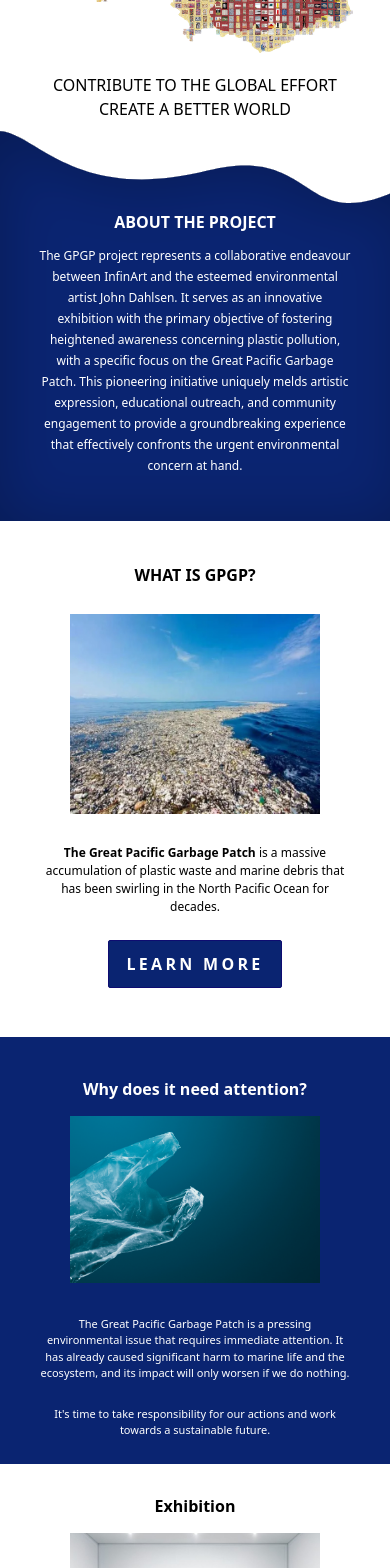
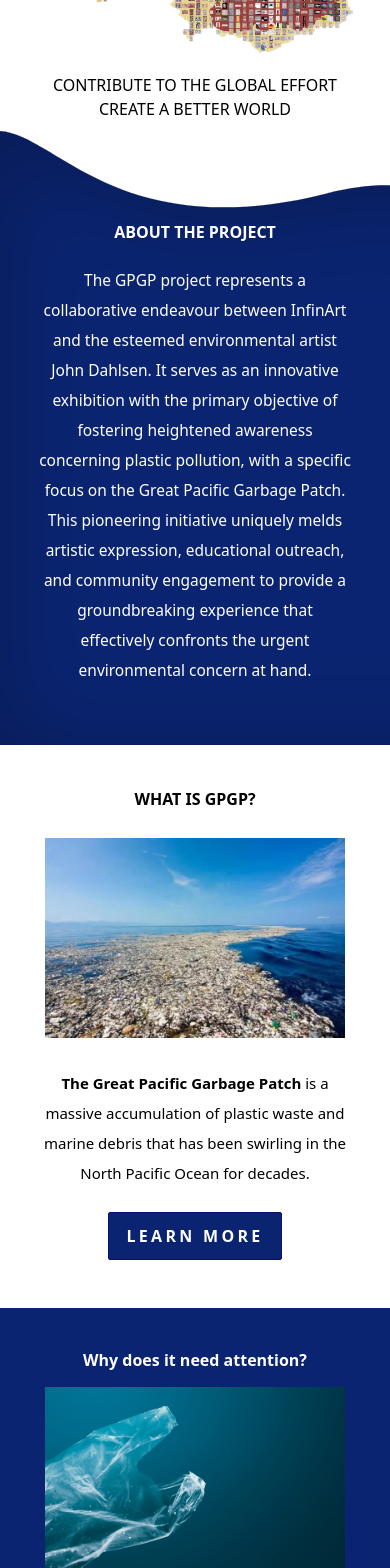
Before and after one commit to Risidio/gpgp, a React (Create React App) app: page /project in a window 390 px wide. Shown: the part 360-1928 px from the top of the page. Built offline with nearby package versions, Linux system fonts and the light colour scheme.

Commit message:
Improve the project's page responsiveness

```diff
--- a/src/components/challenge/Section3.tsx
+++ b/src/components/challenge/Section3.tsx
@@ -10,7 +10,7 @@ const Section3 = () => {
           </h1>
         </div>
         <div className="grid md:grid-cols-2 md:border-y-[1px] md:border-gpgp-blue">
-          <div className="order-2">
+          <div className="order-2 md:order-1">
             <div className="flex flex-col items-center gap-y-[20px] mt-[35px] mx-[23px] md:mt-[80px] justify-center md:ml-[64px] md:mr-[87px]">
               <p className="text-center md:text-left text-[#050B1D] font-be-vietnam text-[15px] md:text-base leading-[200%] tracking-[-0.32px]">
                 The progress achieved in addressing the issue of plastic
@@ -27,7 +27,7 @@ const Section3 = () => {
               </p>
             </div>
           </div>
-          <div className="w-full h-[200px] md:h-[602px] order-1 bg-[length:100%_100%] bg-flat-lay-composition md:bg-none md:border-y-[0px] border-gpgp-blue">
+          <div className="w-full h-[200px] md:h-[602px] order-1 md:order-2 bg-[length:100%_100%] bg-flat-lay-composition md:bg-none md:border-y-[0px] border-gpgp-blue">
             <img
               src={FlatLayComposition}
               className="hidden md:block w-full h-[100%] md:w-[740px] md:h-[100%]"
--- a/src/components/project/Abouts.tsx
+++ b/src/components/project/Abouts.tsx
@@ -4,21 +4,24 @@ import MyLink from "../base/MyLink";
 const About = () => {
   return (
     <>
-      <div className="h-[390px] w-[100%] mt-[10px] bg-project-page-mobile-wave md:bg-project-page-wave bg-no-repeat bg-cover md:h-[1208.5px] md:pt-[395px]">
-        <div className="flex flex-col items-center text-white">
-          <h1 className="mt-[80px] md:mt-[30px] text-[16px] uppercase md:text-[40px] font-[600] leading-[23.38px] md:leading-[48px]">
+      <div className="w-[100%] mt-[10px] bg-project-page-mobile-wave md:bg-project-page-wave bg-no-repeat bg-cover md:pt-[395px] md:pb-[82.5px]">
+        <div className="flex flex-col items-center text-white pb-[60px]">
+          <h1 className="mt-[90px] md:mt-[30px] text-[16px] uppercase md:text-[40px] font-[600] leading-[23.38px] md:leading-[48px]">
             About the Project
           </h1>
-          <p className="mt-[10px] md:mt-[25px] text-[12px] text-center md:text-[17px] leading-[21px] md:leading-[32px] font-[400] sm:text-[1rem] sm:w-[50%] w-[80%]">
-            The GPGP project represents a collaborative endeavour between
-            InfinArt and the esteemed environmental artist John Dahlsen. It
-            serves as an innovative exhibition with the primary objective of
-            fostering heightened awareness concerning plastic pollution, with a
-            specific focus on the Great Pacific Garbage Patch. This pioneering
-            initiative uniquely melds artistic expression, educational outreach,
-            and community engagement to provide a groundbreaking experience that
-            effectively confronts the urgent environmental concern at hand.
-          </p>
+          <div className="mt-[20px] text-center md:mt-[25px] md:w-[80%] px-[39px] md:px-[250px]">
+            <p className="text-[15.5px] md:text-[16px] leading-[30px] md:leading-[32px] font-[400]">
+              The GPGP project represents a collaborative endeavour between
+              InfinArt and the esteemed environmental artist John Dahlsen. It
+              serves as an innovative exhibition with the primary objective of
+              fostering heightened awareness concerning plastic pollution, with
+              a specific focus on the Great Pacific Garbage Patch. This
+              pioneering initiative uniquely melds artistic expression,
+              educational outreach, and community engagement to provide a
+              groundbreaking experience that effectively confronts the urgent
+              environmental concern at hand.
+            </p>
+          </div>
         </div>
 
         <div className="hidden md:block mt-[40px]">
--- a/src/components/project/Attention.tsx
+++ b/src/components/project/Attention.tsx
@@ -8,28 +8,32 @@ const Attention = () => {
           Why does it need attention?
         </h1>
         <div className="w-[100%] grid md:grid-cols-2 mt-[15px] md:mt-[70px] md:border-y-[1px] md:border-black">
-          <div className="order-1 h-[200px] w-[250px] mx-auto md:mx-0 md:w-[100%] md:h-[100%]">
-            <img className="w-[100%] max-h-[100%]" src={SaveOceanCampaignImage} alt={"Save the ocean campaign"}/>
+          <div className="h-[200px] md:w-[100%] mx-auto md:mx-0 md:h-[100%] order-1 md:mb-0">
+            <img
+              className="w-[100%] h-[100%]"
+              src={SaveOceanCampaignImage}
+              alt={"The Challenge"}
+            />
           </div>
-          <div className="w-[100%] order-2 md:order-1 md:py-[60px] px-[40px] md:px-[80px] flex flex-col gap-y-6">
-            <p className="text-white md:text-[black] text-center md:text-left text-[11px] md:text-[16px]">
+
+          <div className="w-[100%] order-2 md:order-1 mt-[26px] md:mt-[60px] md:pt-[0px] md:py-[60px] px-[40px] md:px-[80px] flex flex-col gap-y-6">
+            <p className="text-white md:text-[black] text-center md:text-left text-[15px] leading-[30px] md:leading-[32px] md:text-[16px]">
               The Great Pacific Garbage Patch is a pressing environmental issue
               that requires immediate attention. It has already caused
               significant harm to marine life and the ecosystem, and its impact
               will only worsen if we do nothing.
             </p>
-            <p className="hidden md:block text-justified">
+            <p className="hidden md:block text-center md:text-left text-[15px] leading-[30px] md:leading-[32px] md:text-[16px]">
               The research conducted by oceanographers and ecologists suggests
               that a significant proportion of the marine debris, approximately
               70%, sinks to the ocean's bottom.{" "}
               <b>This makes the case of the GPGP even more alarming</b>.
             </p>
-            <p className="mb-[25px] md:mb-[0px] text-white md:text-[black] text-center md:text-left text-[11px] md:text-[16px]">
+            <p className="mb-[25px] md:mb-[0px] text-white md:text-[black] text-center md:text-left text-[15px] leading-[30px] md:leading-[32px] md:text-[16px]">
               It's time to take responsibility for our actions and work towards
               a sustainable future.
             </p>
-            <div className="hidden md:block w-[260px] h-[100px] bg-gpgp-blue rotate-90 absolute right-[-160px] mt-[100px] rounded-[40px]"></div>
-
+            <div className="hidden md:block w-[260px] h-[20px] bg-gpgp-blue rotate-90 absolute right-[-120px] mt-[130px] rounded-br-[40px] rounded-bl-[40px]"></div>
           </div>
         </div>
       </div>
--- a/src/components/project/Exhibition.tsx
+++ b/src/components/project/Exhibition.tsx
@@ -9,36 +9,41 @@ const Exhibition = () => {
           Exhibition
         </h1>
         <div className="w-[100%] grid md:grid-cols-2 mt-[15px] md:mt-[70px] md:border-y-[1px] md:border-black">
-          <div className="w-[100%] order-2 md:order-1 md:pt-[60px] md:py-[60px] px-[40px] md:px-[80px] flex flex-col gap-y-6">
-          <div className="hidden md:block w-[260px] h-[100px] bg-gpgp-blue rotate-90 absolute left-[-160px] mt-[100px] rounded-[40px]"></div>
-
-            <p className="md:text-[black] text-center md:text-left text-[12px] md:text-[16px]">
+          <div className="w-[100%] order-2 md:order-1 mt-[23px] md:mt-[0px] md:pt-[60px] md:py-[60px] px-[40px] md:px-[80px] flex flex-col gap-y-6">
+            <div className="hidden md:block w-[260px] h-[20px] bg-gpgp-blue rotate-90 absolute left-[-120px] mt-[130px] rounded-tl-[40px] rounded-tr-[40px]"></div>
+            <p className="md:text-[black] text-center md:text-left text-[15px] leading-[30px] md:leading-[32px] md:text-[16px]">
               <b>The GPGP exhibition</b> comprises 2,450 physical art pieces,
               thoughtfully organised to replicate the satellite depiction of the
-              Great Pacific Garbage Patch. <span className="hidden md:block">Within this presentation, 888 of
-              these physical art pieces, referred to as 'tiles,' collectively
-              constitute the central element of the Garbage Patch's satellite
-              representation.</span>
+              Great Pacific Garbage Patch.{" "}
+              <span className="hidden md:block">
+                Within this presentation, 888 of these physical art pieces,
+                referred to as 'tiles,' collectively constitute the central
+                element of the Garbage Patch's satellite representation.
+              </span>
             </p>
-            <p className="text-center block md:hidden text-[12px] md:text-[16px]">
+            <p className="text-center block md:hidden text-[15px] leading-[30px] md:leading-[32px] md:text-[16px]">
               Within this presentation, 888 of these physical art pieces,
               referred to as 'tiles,' collectively constitute the central
               element of the Garbage Patch's satellite representation.
             </p>
-            <p className="hidden md:block text-justified">
+            <p className="hidden md:block text-center md:text-left leading-[32px]">
               Each tile embodies a unique artistic expression, serving as a
               poignant and evocative symbol of the expansive scope and critical
               implications associated with plastic pollution.
             </p>
             <MyLink
               to=""
-              className="uppercase mb-[48.62px] md:mb-[0px] bg-gpgp-blue px-[17px] py-[11px] md:bg-white text-white text-[12px] md:text-[16px] md:text-gpgp-blue md:w-56 tracking-[3.3px] md:h-16 md:tracking-[.35em] text-base mx-auto md:mx-0"
+              className="uppercase mb-[48.62px] md:mb-[0px] bg-gpgp-blue px-[17px] py-[11px] md:bg-white text-white text-[12px] md:text-[16px] md:text-gpgp-blue md:w-56 tracking-[3.3px] md:tracking-[.35em] text-base mx-auto md:mx-0"
             >
               Explore
             </MyLink>
           </div>
-          <div className="h-[200px] w-[250px] md:w-[100%] mx-auto md:mx-0 md:h-[100%] order-1 md:order-2 mb-[15px] md:mb-0">
-            <img className="w-[100%] max-h-[100%]" alt="Exhibition" src={Rectange251}/>
+          <div className="h-[200px] md:w-[100%] mx-auto md:mx-0 md:h-[100%] order-1 md:order-2 mb-[15px] md:mb-[0px]">
+            <img
+              className="w-[100%] max-h-[100%]"
+              alt="Exhibition"
+              src={Rectange251}
+            />
           </div>
         </div>
       </div>
--- a/src/components/project/GpgpSection.tsx
+++ b/src/components/project/GpgpSection.tsx
@@ -10,14 +10,14 @@ const GpgpSection = () => {
         </h1>
         <div className="w-[100%] grid md:grid-cols-2 mt-[15px] md:mt-[70px] md:border-y-[1px] md:border-black">
           <div className="w-[100%] order-2 md:order-1 md:py-[60px] px-[40px] md:px-[80px] flex flex-col gap-y-6">
-          <div className="hidden md:block w-[260px] h-[100px] bg-gpgp-blue rotate-90 absolute left-[-160px] mt-[100px] rounded-[40px]"></div>
-            <p className="text-center md:text-left text-[12px] md:text-[16px]">
+            <div className="hidden md:block w-[260px] h-[20px] bg-gpgp-blue rotate-90 absolute left-[-120px] mt-[130px] rounded-tl-[40px] rounded-tr-[40px]"></div>
+            <p className="text-center md:text-left text-[15px] leading-[30px] md:leading-[32px] md:text-[16px]">
               <b>The Great Pacific Garbage Patch</b> is a massive accumulation
               of plastic waste and marine debris that has been swirling in the
               North Pacific Ocean for decades.
             </p>
 
-            <p className="text-justified hidden md:block font-[400]">
+            <p className="text-justified hidden md:block md:text-left text-[16px] leading-[32px] font-[400]">
               Contrary to the common perception of a vast floating garbage
               island, the Great Pacific Garbage Patch mainly comprises dispersed
               microscopic plastic particles, or microplastics, interspersed with
@@ -32,7 +32,7 @@ const GpgpSection = () => {
               Learn more
             </MyLink>
           </div>
-          <div className="h-[200px] w-[250px] md:w-[100%] mx-auto md:mx-0 md:h-[100%] order-1 md:order-2 mb-[30px] md:mb-0">
+          <div className="h-[200px] md:w-[100%] mx-auto md:mx-0 md:h-[100%] order-1 md:order-2 mb-[30px] md:mb-0">
             <img
               className="w-[100%] h-[100%]"
               src={challengeImage}
```
Also changed, not shown: src/components/project/ArtistSection.tsx (+3 -5 lines), src/components/project/JoinUs.tsx (+9 -7 lines), src/components/project/ProjectHero.tsx (+11 -5 lines).
